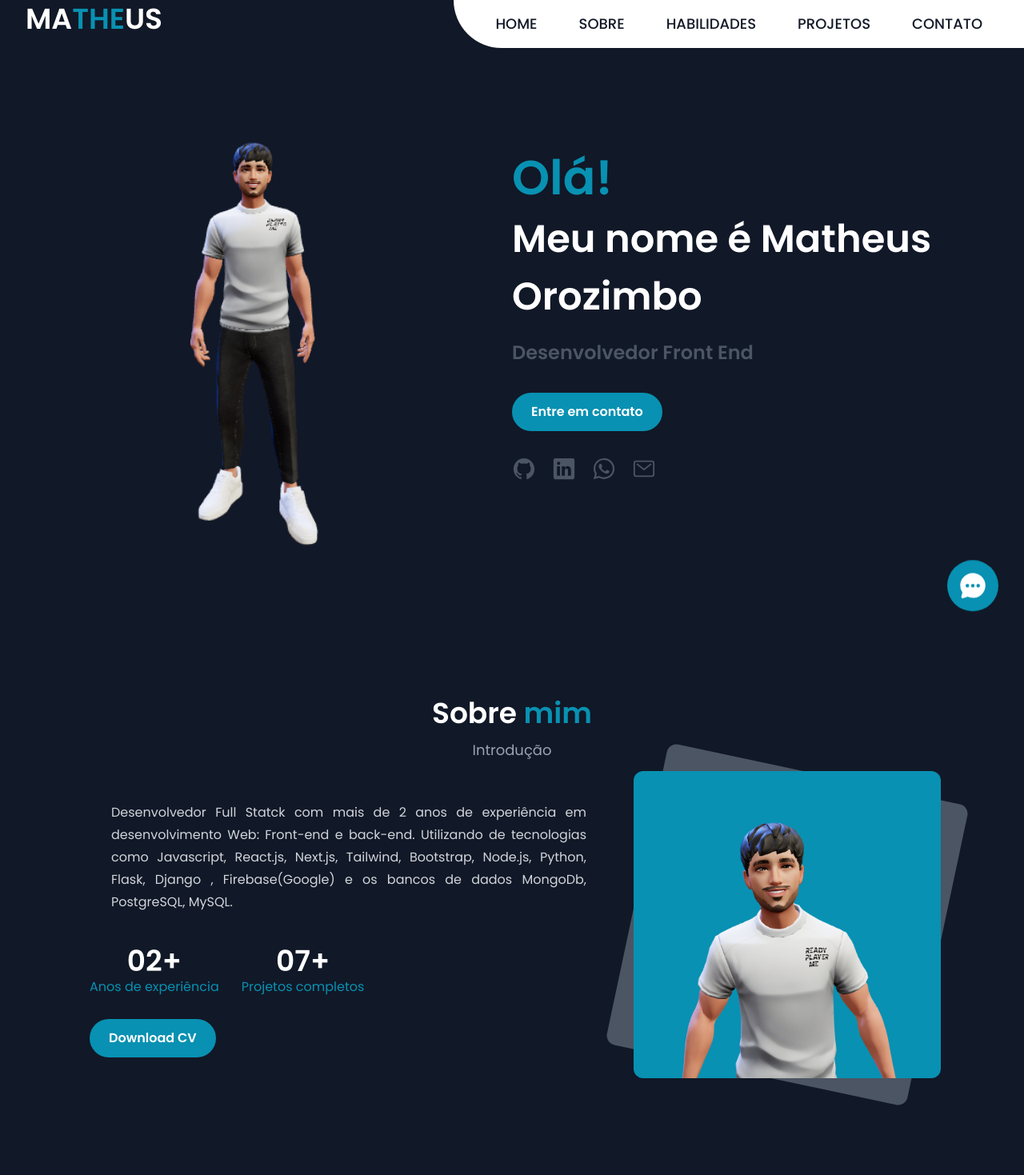
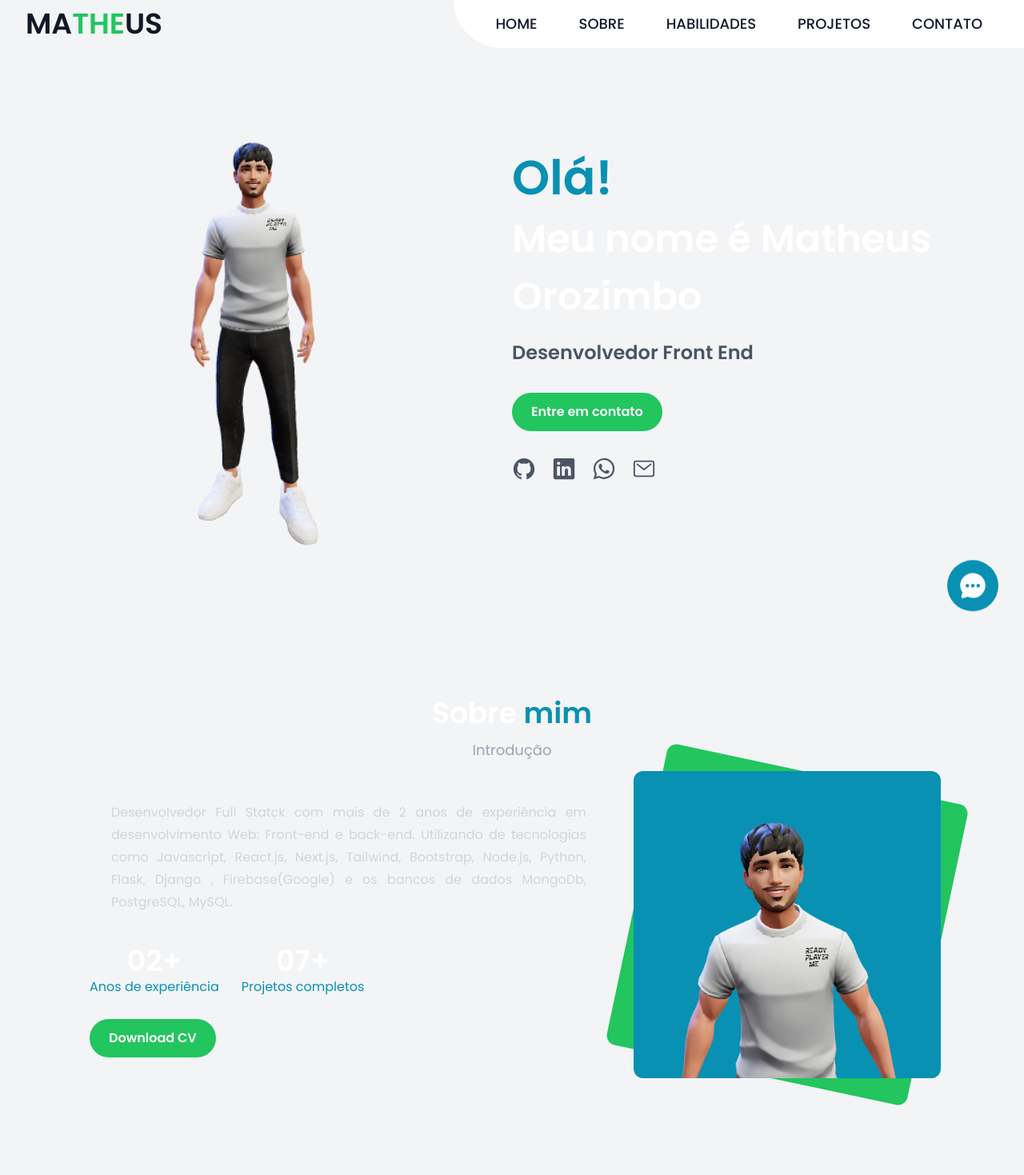
Before and after one commit to Orozimbo1/Portifolio, a React (Vite) app: page / in a window 1280 px wide. Shown: the top 1469 px of the page at 80% size. Built offline with nearby package versions, Linux system fonts and the light colour scheme.

Commit message:
Update Navbar

```diff
--- a/src/components/Navbar.jsx
+++ b/src/components/Navbar.jsx
@@ -20,18 +20,18 @@ const Navbar = () => {
   })
 
   return (
-    <nav className={`fixed w-full left-0 top-0 z-[999] ${sticky ? 'bg-white/80 text-gray-900' : 'text-white '}`}>
+    <nav className={`fixed w-full left-0 top-0 z-[999] ${sticky ? 'bg-white/80 text-gray-900' : 'text-gray-900 '}`}>
       <div className='flex justify-between'>
-        <div className='mx-7'>
+        <div className='mx-7 flex items-center'>
           <h4 className='text-4xl uppercase font-bold lg:m-1 m-5'>
-            Ma<span className='text-cyan-600'>the</span>us
+            Ma<span className='text-green-500'>the</span>us
           </h4>
         </div>
         <div className={`${sticky ? 'bg-white/0' : 'bg-white'} text-gray-900 lg:block hidden px-7 py-2 font-medium rounded-bl-full`}>
           <ul className='flex items-center gap-1 py-2 text-lg'>
             {
               menuLinks?.map((menu, i) => (
-                <li key={i} className='px-6 hover:text-cyan-600'>
+                <li key={i} className='px-6 hover:text-green-400'>
                   <a href={menu?.link}>{menu?.name}</a>
                 </li>
               ))
--- a/src/index.css
+++ b/src/index.css
@@ -7,23 +7,23 @@ html {
   @apply font-Poppins scroll-smooth;
 }
 body {
-  @apply box-border bg-gray-900 text-gray-100;
+  @apply box-border bg-gray-100 text-gray-900;
 }
 
 .btn-primary {
-  @apply bg-cyan-600 font-semibold text-white lg:mx-0 mx-auto rounded-full py-3 px-6 flex items-center gap-2;
+  @apply bg-green-500 font-semibold text-white lg:mx-0 mx-auto rounded-full py-3 px-6 flex items-center gap-2;
 }
 
 .aboutImg::after {
-  @apply content-[''] w-full left-0 top-0 rounded-xl rotate-12 h-full absolute bg-gray-600 -z-10
+  @apply content-[''] w-full left-0 top-0 rounded-xl rotate-12 h-full absolute bg-green-500 -z-10
 }
 
 .swiper-pagination-bullet {
-  @apply bg-white
+  @apply bg-black
 }
 
 input, textarea {
-  @apply bg-gray-700 outline-none rounded-lg p-3
+  @apply bg-green-700 outline-none rounded-lg p-3
 }
 ::placeholder {
   @apply text-lg
```
